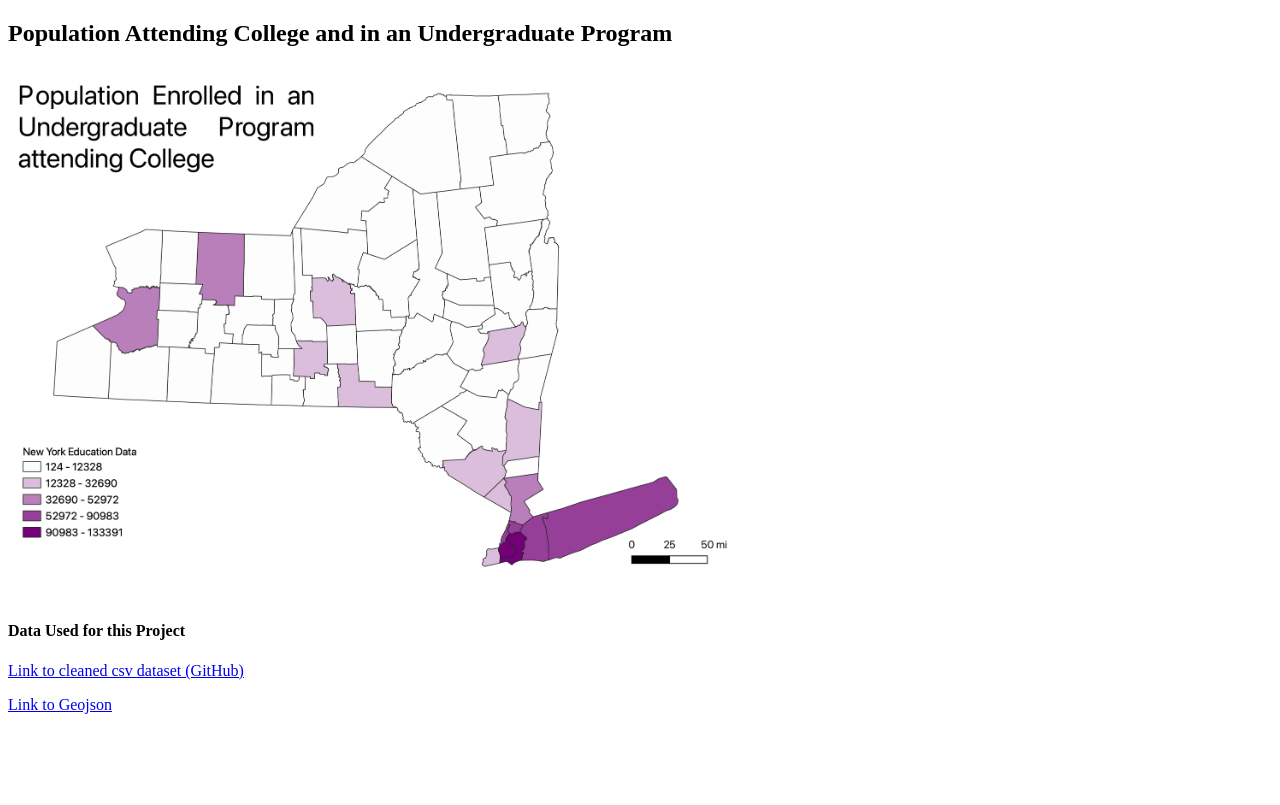
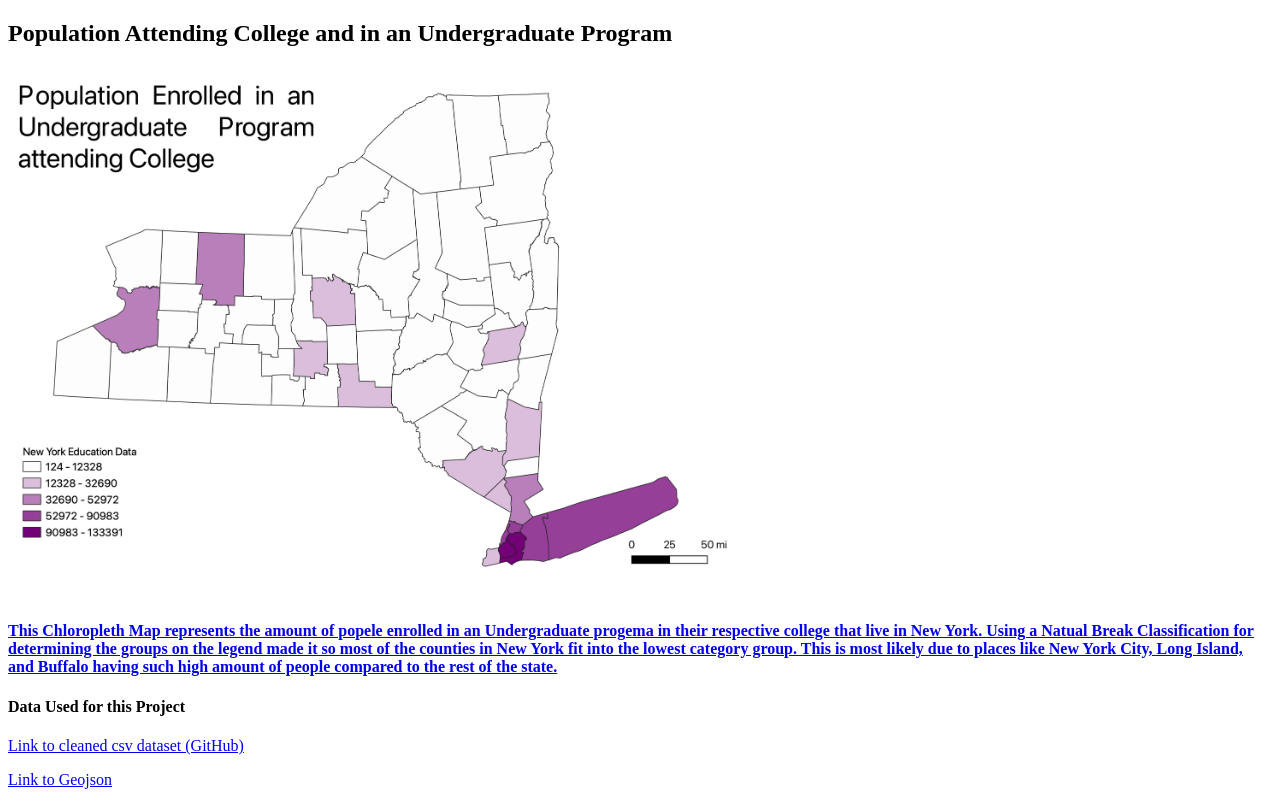
Before and after one commit to smt2302/Geog370, a plain HTML site: page HW6/census_data.html in a window 1280 px wide. Drawn offline with Linux system fonts and the light colour scheme.

Commit message:
Update census_data.html

```diff
--- a/HW6/census_data.html
+++ b/HW6/census_data.html
@@ -11,6 +11,8 @@
 
     <a href="./Chloropleth_map.png">
     <img src="./Chloropleth_map.png" alt="Food Access Washington DC" width='750px'>
+    <h4>This Chloropleth Map represents the amount of popele enrolled in an Undergraduate progema in their respective college that live in New York. Using a Natual Break Classification for determining the groups on the legend made it so most of the counties in New York fit into the lowest category group. This is most likely due to places like New York City, Long Island, and Buffalo having such high amount of people compared to the rest of the state.</h4>
+
 
     </a>
     <h4>Data Used for this Project</h4>
```
